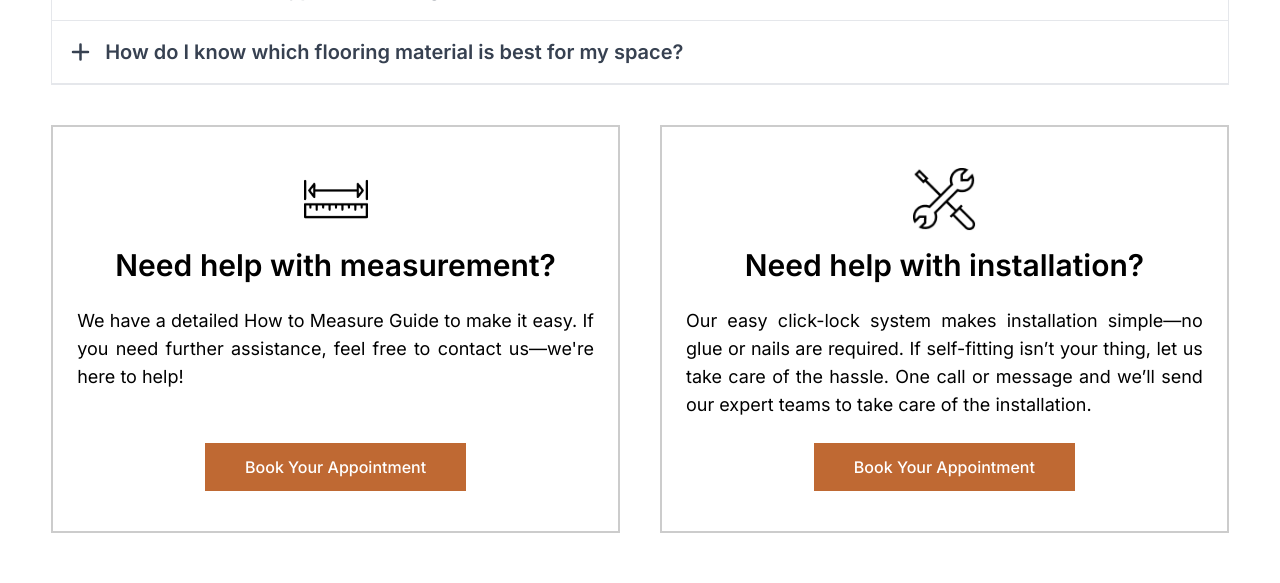
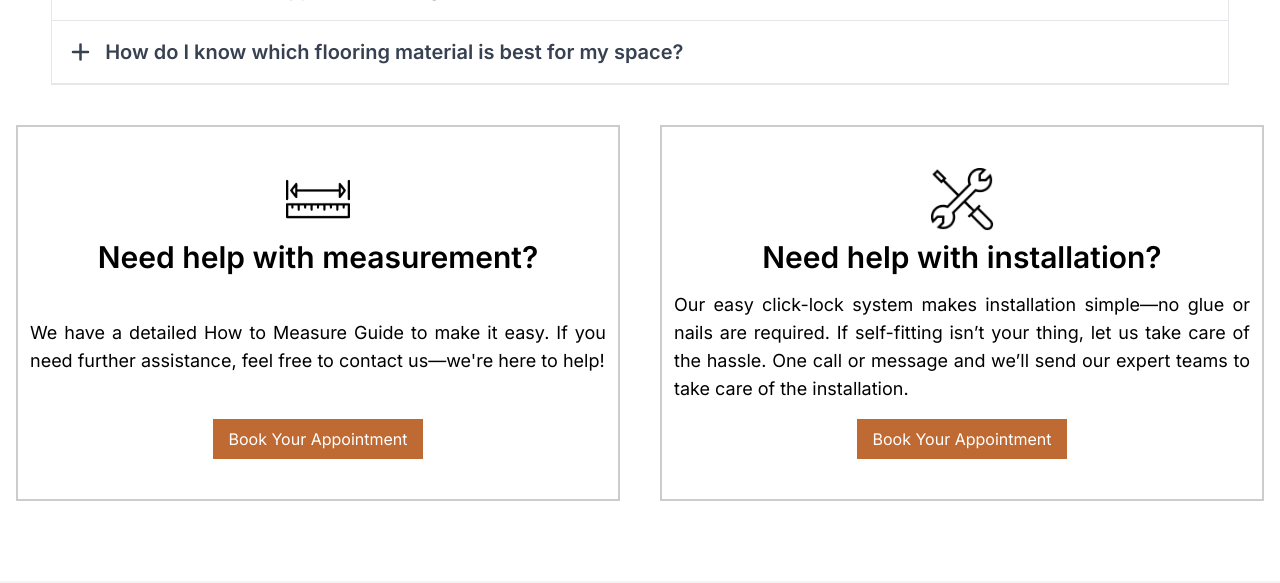
Before and after one commit to Team2Guys/easyfloors, a Next.js app: page / in a window 1280 px wide. Shown: the part 4940-5523 px from the top of the page. Built offline with nearby package versions, Linux system fonts and the light colour scheme; no server answers.

Commit message:
console and meaurement section

```diff
--- a/src/app/checkout/Checkout.tsx
+++ b/src/app/checkout/Checkout.tsx
@@ -141,7 +141,6 @@ const Checkout = ({ isFreeSample = false }: { isFreeSample?: boolean }) => {
 
                 const {data} = await initiateFreesample({ variables: { createFreesample: orderData } });
                 const orderid = data.freeSample.paymentKey
-                console.log(orderid, "data", data)
                 const db = await openDB();
                 const tx = db.transaction("freeSample", "readwrite");
                 const store = tx.objectStore("freeSample");
@@ -226,7 +225,6 @@ const Checkout = ({ isFreeSample = false }: { isFreeSample?: boolean }) => {
         }
 
         setSelectedFee(fee);
-        console.log(subTotal, "subTotalPrice", fee)
         setTotal(subTotal + fee);
     };
 
--- a/src/app/dashboard/Redirecturls/MainPage.tsx
+++ b/src/app/dashboard/Redirecturls/MainPage.tsx
@@ -9,8 +9,6 @@ const ViewRedirecturl = dynamic(() => import("./ViewRedirecturl"))
 function MainPage({ Redirecturls }: { Redirecturls: RedirectUrls[] }) {
     const [RedirectUrls, setRedirectUrls] = useState<RedirectUrls | undefined>();
     const [selecteMenu, setselecteMenu] = useState<string>("All RedirectUrls");
-
-console.log(selecteMenu, "selecteMenu", RedirectUrls)
 
     return (
 
--- a/src/app/dashboard/Redirecturls/ViewRedirecturl.tsx
+++ b/src/app/dashboard/Redirecturls/ViewRedirecturl.tsx
@@ -45,7 +45,6 @@ export default function ViewRedirecturl({
             confirmButtonText: 'Yes, delete it!',
             cancelButtonText: 'No, keep it',
         }).then((result) => {
-            console.log(result, "result")
             if (result.isConfirmed) {
                 handleDelete(key);
             }
@@ -129,7 +128,6 @@ export default function ViewRedirecturl({
                             }`}
                         size={20}
                         onClick={() => {
-                            console.log(record, "id")
                             // if (canDeleteProduct) {
                             confirmDelete(record.id);
                             // }
--- a/src/app/dashboard/Redirecturls/page.tsx
+++ b/src/app/dashboard/Redirecturls/page.tsx
@@ -5,7 +5,6 @@ import { fetchRedirectUrls} from 'config/general';
 
 async function  Page() {
   const  Redirecturls=await fetchRedirectUrls()
-  console.log(Redirecturls, "Redirecturls")
   return (
     <MainPage Redirecturls={Redirecturls} />
   )
--- a/src/app/profile/page.tsx
+++ b/src/app/profile/page.tsx
@@ -14,11 +14,6 @@ const Profile = async () => {
     redirect('/login')
   }
 
-
-
-  console.log(session, "session")
-
-
   return (
     <ProfileComponent loggedInUser={session} />
   )
--- a/src/auth/authOptions.ts
+++ b/src/auth/authOptions.ts
@@ -30,7 +30,6 @@ export const authOptions = {
               userLogin: { email: credentials?.email, password: credentials?.password },
             },
           });
-          console.log(data.userLogin.token, "data")
           Cookies.set(
             "user_token",
             data?.userLogin.token,
--- a/src/components/Accessories/Accessories.tsx
+++ b/src/components/Accessories/Accessories.tsx
@@ -44,7 +44,6 @@ const AccessoriesComp: React.FC<ProductCardProps> = ({ product , category }) =>
     setSortedProducts(sortedArray);
   }, [sortOption, product]);
 
-  console.log(sortedProducts,"sortedProductssortedProducts")
   return (
     <Container>
       <div className="lg:mt-14 mt-5 py-4 font-inter space-y-4">
--- a/src/components/AccessoriesPopup/AccessoriesPopup.tsx
+++ b/src/components/AccessoriesPopup/AccessoriesPopup.tsx
@@ -105,8 +105,6 @@ const AccessoriesPopup = ({ isOpen, onClose, products }: AccessoriesPopupProps)
     onClose();
   };
 
-
-  console.log(products, "productData")
   return (
     <div id="popup-overlay" className="fixed -inset-3 set-0 mt-0 flex items-center justify-center bg-white/50 z-50 p-4" onClick={handleClickOutside}>
       <div className="bg-white p-6 rounded-lg shadow-xl w-full max-w-6xl relative pb-20">
--- a/src/components/NeedHelp/NeedHelp.tsx
+++ b/src/components/NeedHelp/NeedHelp.tsx
@@ -1,19 +1,15 @@
-import Container from 'components/common/container/Container';
+
 import { boxData } from 'data/data';
 import Link from 'next/link';
 import Image from 'next/image';
 
 const NeedHelp = () => {
   return (
-    <Container>
-      <div className="grid grid-cols-2 justify-center gap-2 xsm:gap-4 sm:gap-5 md:gap-10 pt-6 xsm:pt-0">
+    <div className='container mx-auto px-2 sm:px-4 grid grid-cols-2 gap-2 md:gap-10'>
       {boxData.map((box, index) => (
-          <div
-            key={index}
-            className="flex flex-col justify-between border-2 border-[#CCCCCC] py-4 px-2 xsm:p-4 sm:p-6 md:py-10 text-center font-inter bg-white"
-          >
-            <div className="flex flex-col items-center mb-4 gap-2">
-              <div className="relative size-12 xsm:size-16 mb-2">
+      <div className='border-2 border-[#CCCCCC] px-2 py-10 flex flex-col justify-between text-center font-inter space-y-2 sm:space-y-4' key={index}>
+        <div>
+        <div className="relative size-12 xsm:size-16 mb-2 mx-auto">
           <Image
             src={box.icon}
             alt={box.title}
@@ -25,23 +21,18 @@ const NeedHelp = () => {
           {box.title}
         </h2>
         </div>
-            <div className="flex-1 max-w-xl mx-auto">
-              <p className="text-xs sm:text-sm md:text-base lg:text-lg text-justify mt-2 px-2 xl:px-0">
+        <p className="text-xs sm:text-sm md:text-base lg:text-lg text-justify max-w-xl mx-auto">
         {box.description}
         </p>
-            </div>
-            <div className="mt-6">
           <Link
             href={box.link}
-                className="inline-block py-2 sm:py-2.5 md:py-3 px-2 md:px-10 text-xs sm:text-sm md:text-base bg-primary text-white font-medium text-center"
+            className="block w-fit mx-auto text-xs sm:text-sm md:text-base bg-primary text-white sm:ont-medium px-4 py-2 mt-6"
           >
             {box.buttonText}
           </Link>
       </div>
-          </div>
       ))}
     </div>
-    </Container>
   );
 };
 
--- a/src/components/cat_subcat/AddSubcategory.tsx
+++ b/src/components/cat_subcat/AddSubcategory.tsx
@@ -85,8 +85,6 @@ const FormLayout = ({
       const whatIamIImage = WhatamIImageUrl && WhatamIImageUrl;
       const homePageImage = homePagemageUrl && homePagemageUrl[0];
       const NewbannerImage = bannerImage && bannerImage[0];
-
-      console.log(values, "values")
       const newValue = { ...values, posterImageUrl, BannerImage: NewbannerImage, whatAmiImageBanner: Banner, whatAmiImage: whatIamIImage, homePageImage };
       const updateFlag = editCategoryName ? true : false;
 
```
Lines whose indentation alone changed are shown as unchanged.
